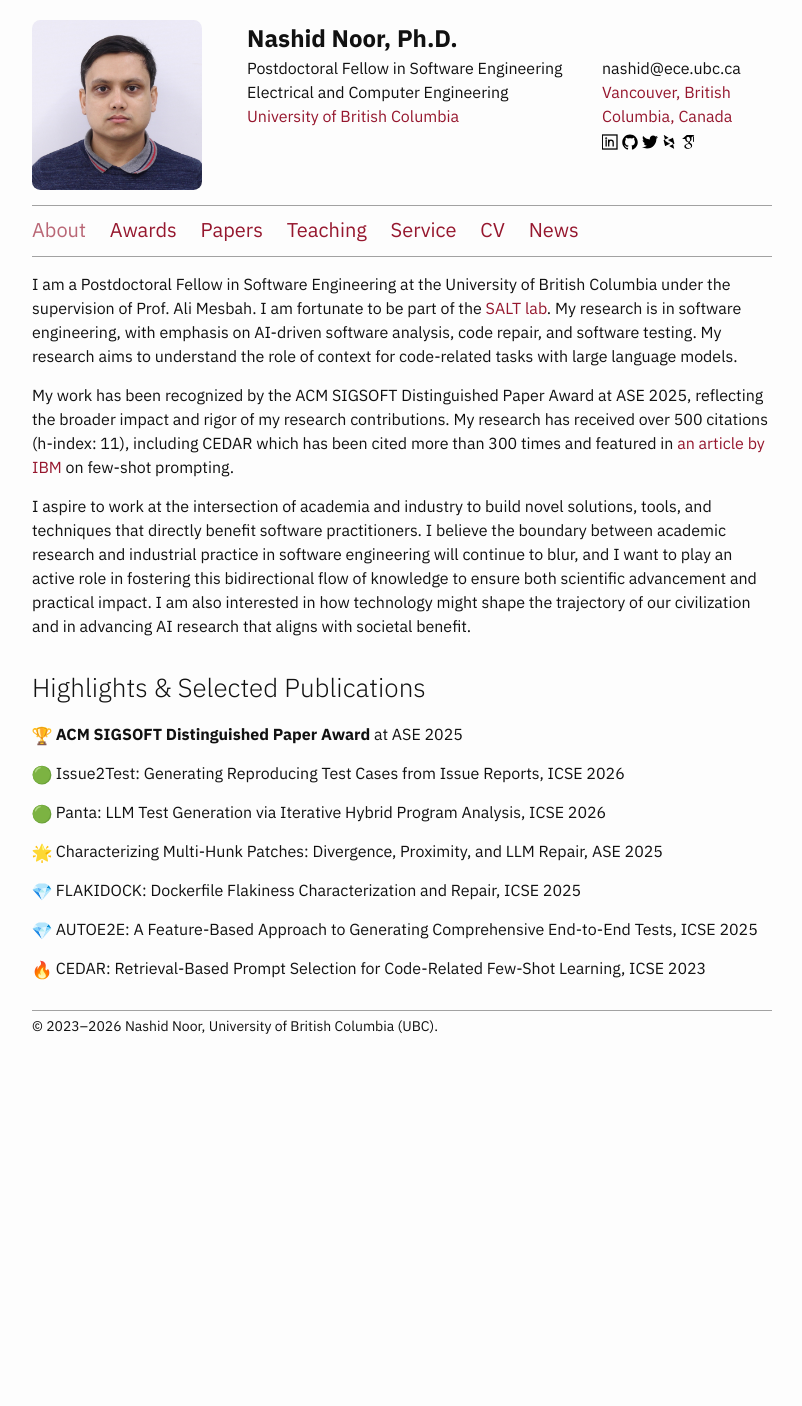
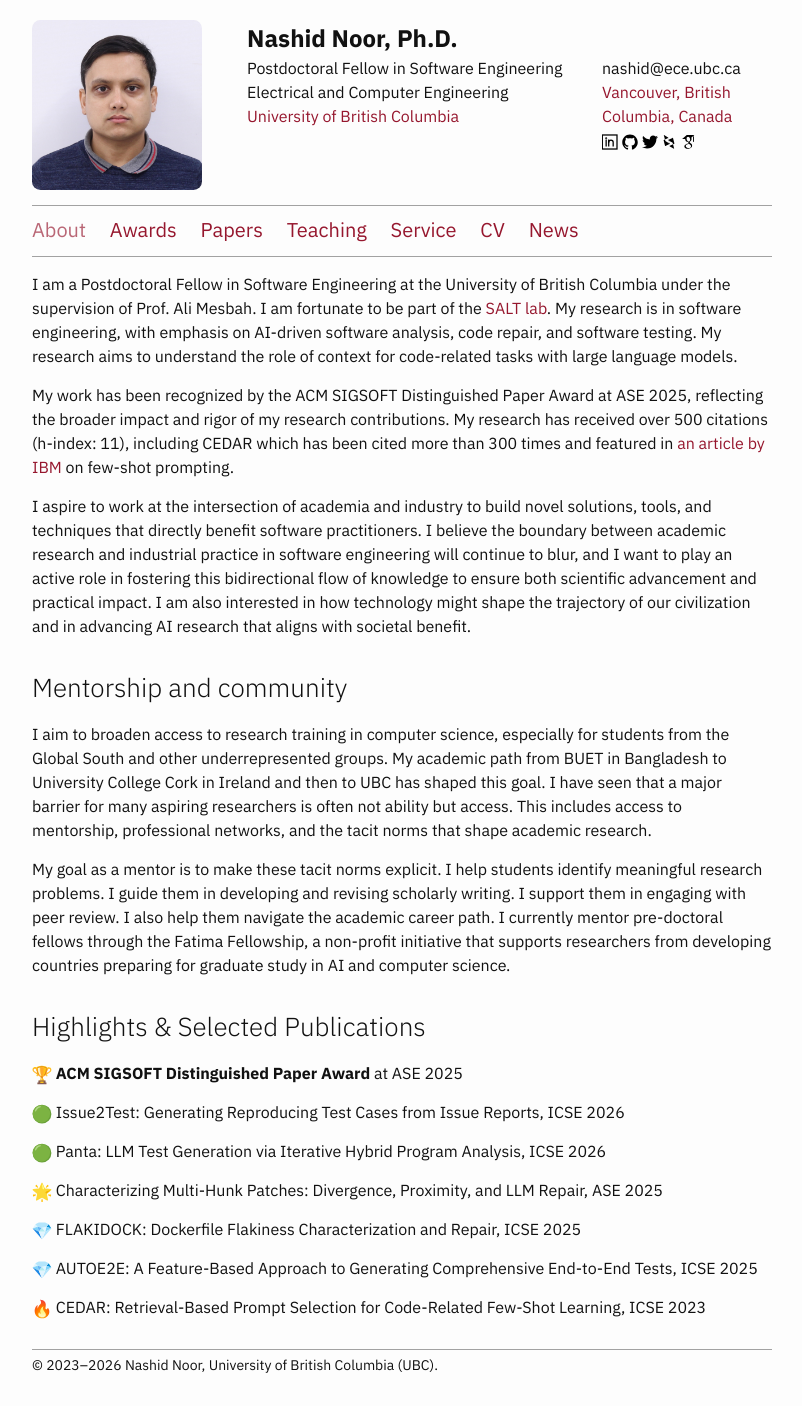
Before and after one commit to nashid/nashid.github.io, a Jekyll site: the page built from index.md, in a window 1280 px wide. Shown: the whole page, without its empty margins (238-1040 px from the left). Built offline with Jekyll 4.4.1, drawn with Linux system fonts in a browser that asks for light colours; before the commit the page ends 1067 px from its top, so only the background shows below that.

Commit message:
Add Mentorship and community section to About page

```diff
--- a/index.md
+++ b/index.md
@@ -14,6 +14,12 @@
 
 I aspire to work at the intersection of academia and industry to build novel solutions, tools, and techniques that directly benefit software practitioners. I believe the boundary between academic research and industrial practice in software engineering will continue to blur, and I want to play an active role in fostering this bidirectional flow of knowledge to ensure both scientific advancement and practical impact. I am also interested in how technology might shape the trajectory of our civilization and in advancing AI research that aligns with societal benefit.
 
+### Mentorship and community
+
+I aim to broaden access to research training in computer science, especially for students from the Global South and other underrepresented groups. My academic path from BUET in Bangladesh to University College Cork in Ireland and then to UBC has shaped this goal. I have seen that a major barrier for many aspiring researchers is often not ability but access. This includes access to mentorship, professional networks, and the tacit norms that shape academic research.
+
+My goal as a mentor is to make these tacit norms explicit. I help students identify meaningful research problems. I guide them in developing and revising scholarly writing. I support them in engaging with peer review. I also help them navigate the academic career path. I currently mentor pre-doctoral fellows through the Fatima Fellowship, a non-profit initiative that supports researchers from developing countries preparing for graduate study in AI and computer science.
+
 ### Highlights & Selected Publications
 
 <img src="./resources/images/icon-trophy-new.svg" width="20" height="20"> **ACM SIGSOFT Distinguished Paper Award** at ASE 2025
```
